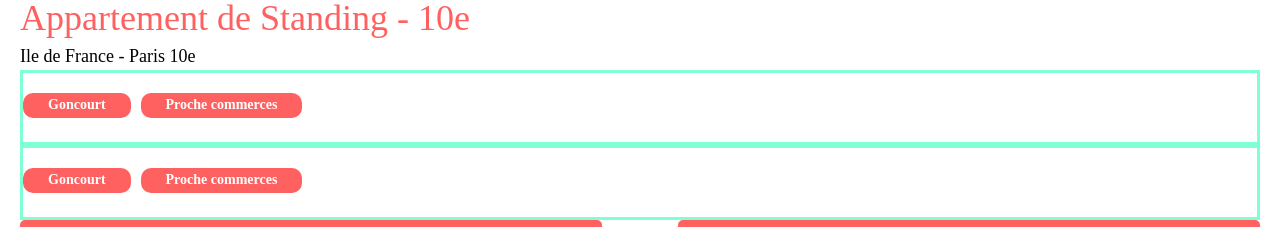
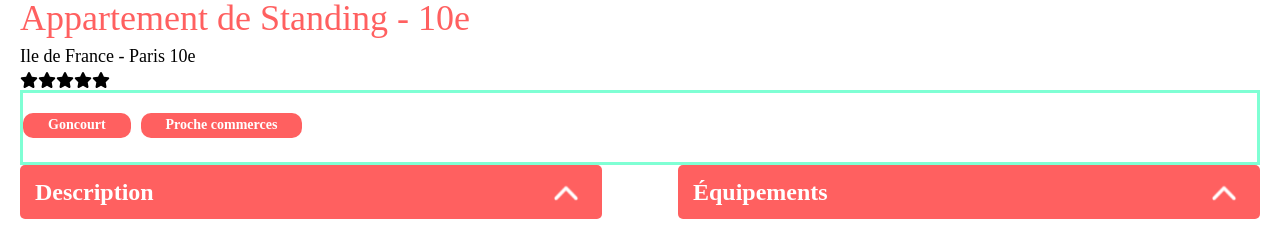
Before and after one commit to SamyBidar2/Module-8-Creez_Une_App_Web_De_Location_Immobiliere_Avec_React, a React (Create React App) app: page /Fiche_Logement/0979876d in a window 1280 px wide. Shown: the part 580-807 px from the top of the page. Built offline with nearby package versions, Linux system fonts and the light colour scheme.

Commit message:
ajout kit fontawesome + début Rating

```diff
--- a/package.json
+++ b/package.json
@@ -3,6 +3,10 @@
   "version": "0.1.0",
   "private": true,
   "dependencies": {
+    "@fortawesome/fontawesome-svg-core": "^6.5.2",
+    "@fortawesome/free-regular-svg-icons": "^6.5.2",
+    "@fortawesome/free-solid-svg-icons": "^6.5.2",
+    "@fortawesome/react-fontawesome": "^0.2.0",
     "@testing-library/jest-dom": "^5.14.1",
     "@testing-library/react": "^13.0.0",
     "@testing-library/user-event": "^13.2.1",
--- a/src/components/Rating/index.jsx
+++ b/src/components/Rating/index.jsx
@@ -1,15 +1,20 @@
 import logementdatas from '../../datas/Logementdatas.json'
+import { FontAwesomeIcon } from '@fortawesome/react-fontawesome'
+import { faStar } from '@fortawesome/free-solid-svg-icons'
 import './index.scss'
 
 export const Rating = ({id}) => {
     const place = logementdatas.find(data => data.id === id);
-    const tags = place.tags;
+
 
     return (
-            <div className='tags-container'>
-                {tags.map((tag, index) => (
-                    <div className='tag' key= {`${place.id}-${index}`}> {tag} </div>
-                ))}
-            </div>
+        <>
+        <FontAwesomeIcon icon={faStar} />
+        <FontAwesomeIcon icon={faStar} />
+        <FontAwesomeIcon icon={faStar} />
+        <FontAwesomeIcon icon={faStar} />
+        <FontAwesomeIcon icon={faStar} />
+        </>
+
     )
 }
```
Also changed, not shown: 2 other files (tests, documents, lock files or other folders).
